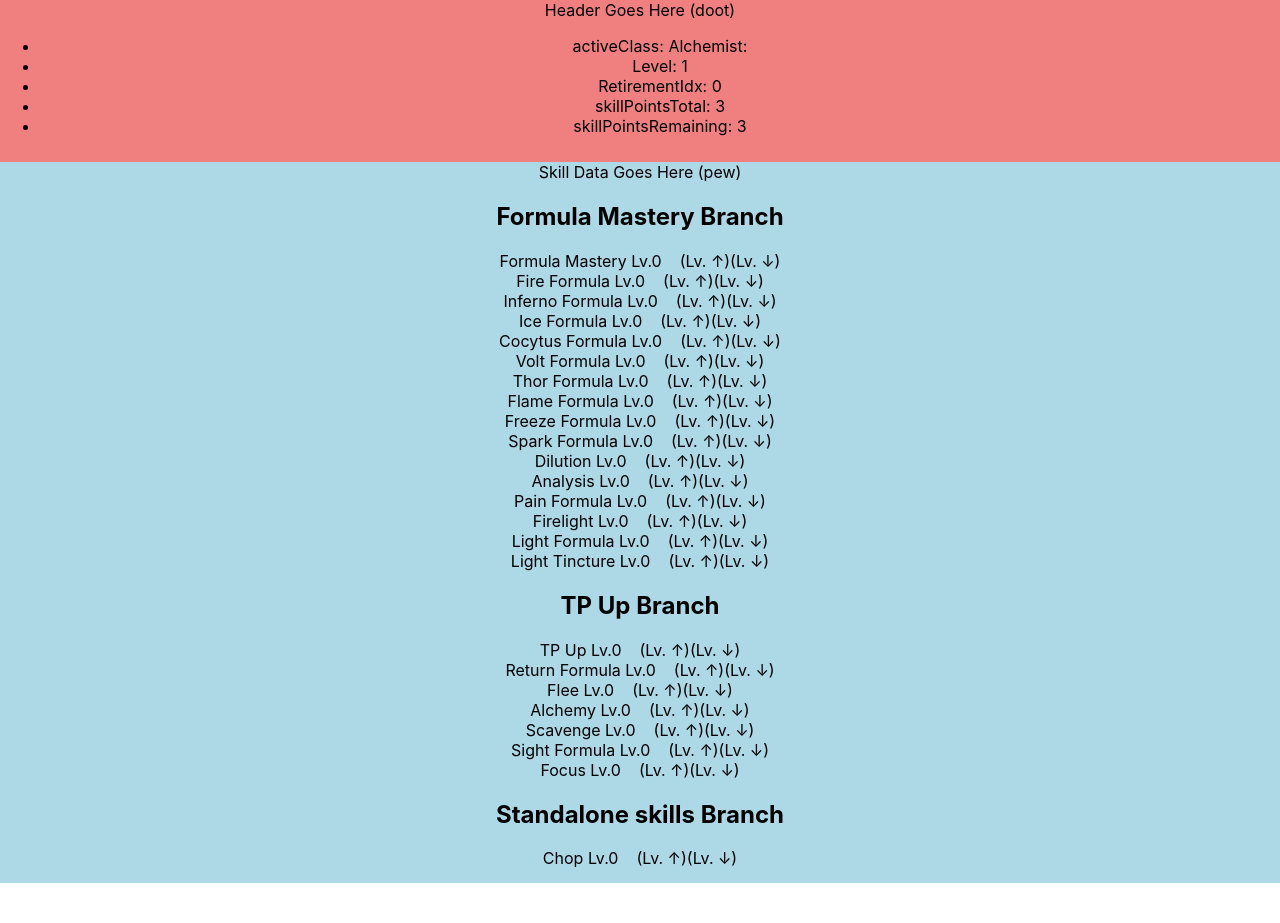
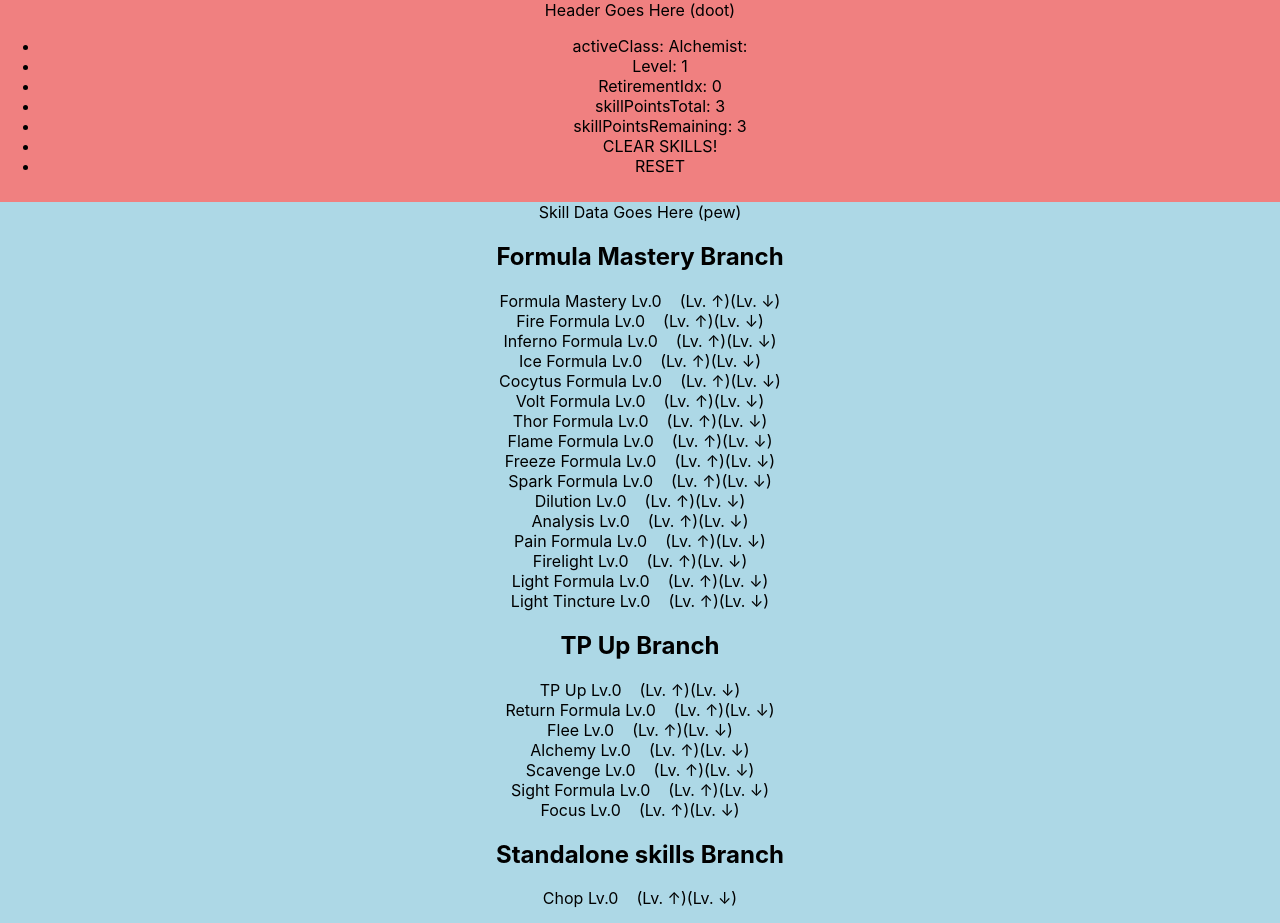
Before and after one commit to aturfah/eou-skillsim, a React (Create React App) app: page / in a window 1280 px wide. Before the commit the page ends 883 px from the top, so only its background shows below. Built offline with nearby package versions, Linux system fonts and the light colour scheme.

Commit message:
Add ClearSkills and ResetAll functionality

```diff
--- a/src/Header/header.js
+++ b/src/Header/header.js
@@ -28,6 +28,8 @@ class Header extends Component {
         this.firstDegSkills = firstDegSkills();
         this.calculateSpRemaining = this.calculateSpRemaining.bind(this)
         this._setLevel = this._setLevel.bind(this)
+        this._clearSkills = this._clearSkills.bind(this)
+        this._resetAll = this._resetAll.bind(this)
     }
 
     calculateSpRemaining(sp) {
@@ -53,6 +55,15 @@ class Header extends Component {
         this.props.updateMethod('level', newLevel)
     }
 
+    _clearSkills() {
+        this.props.updateMethod('skillsChosen', undefined)
+    }
+
+    _resetAll() {
+        this.props.updateMethod()
+    }
+
+
     render() {
         const class_opts = getClasses();
         const class_chosen = class_opts[this.props.activeClassIdx];
@@ -70,6 +81,8 @@ class Header extends Component {
                 <li>RetirementIdx: {this.props.retirementIdx} </li>
                 <li>skillPointsTotal: {skillPointsTotal}</li>
                 <li>skillPointsRemaining: {skillPointsRemaining}</li>
+                <li onClick={() => this._clearSkills()}>CLEAR SKILLS!</li>
+                <li onClick={() => this._resetAll()}>RESET</li>
             </ul>
         </div>
     }
```
